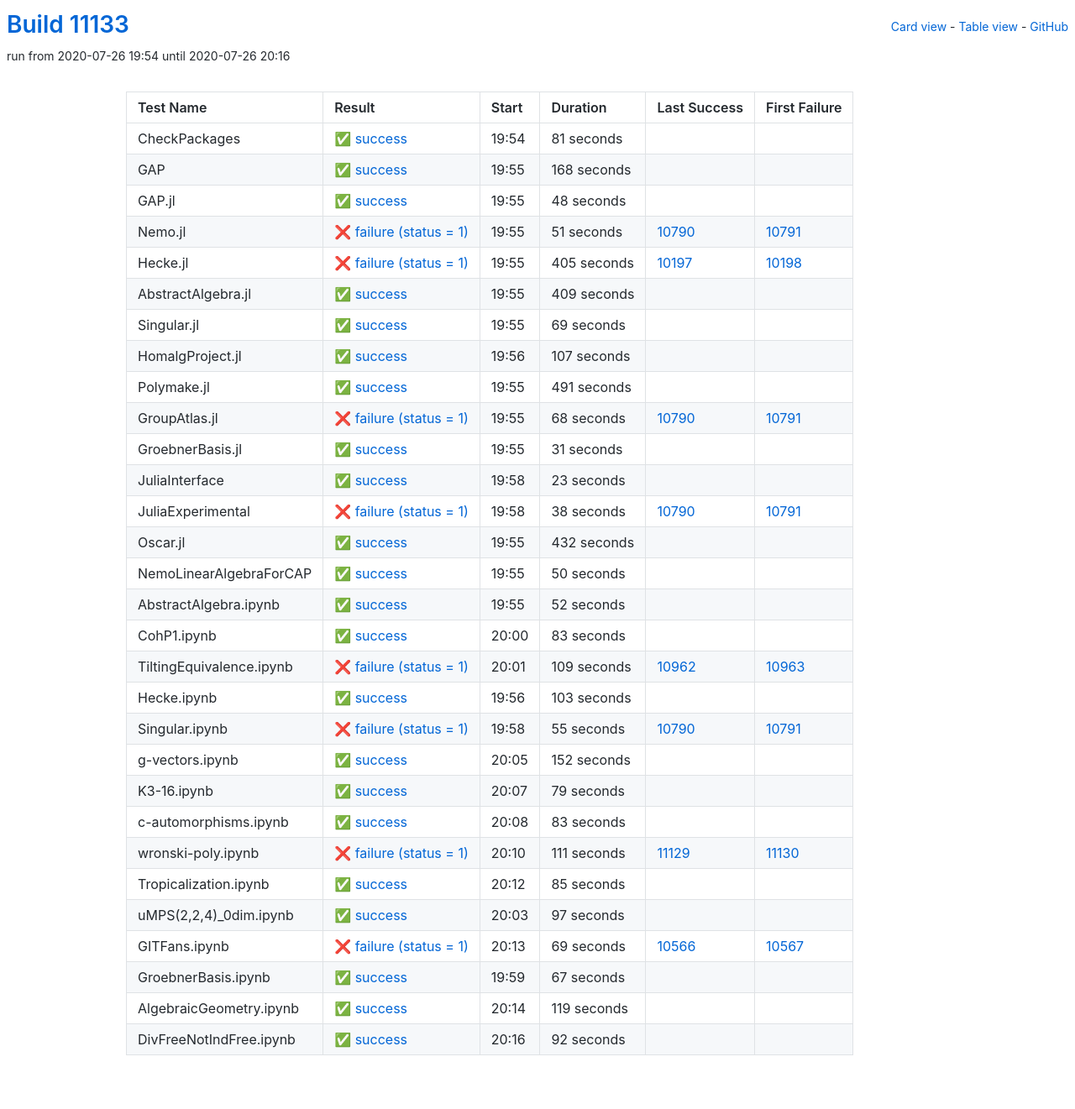
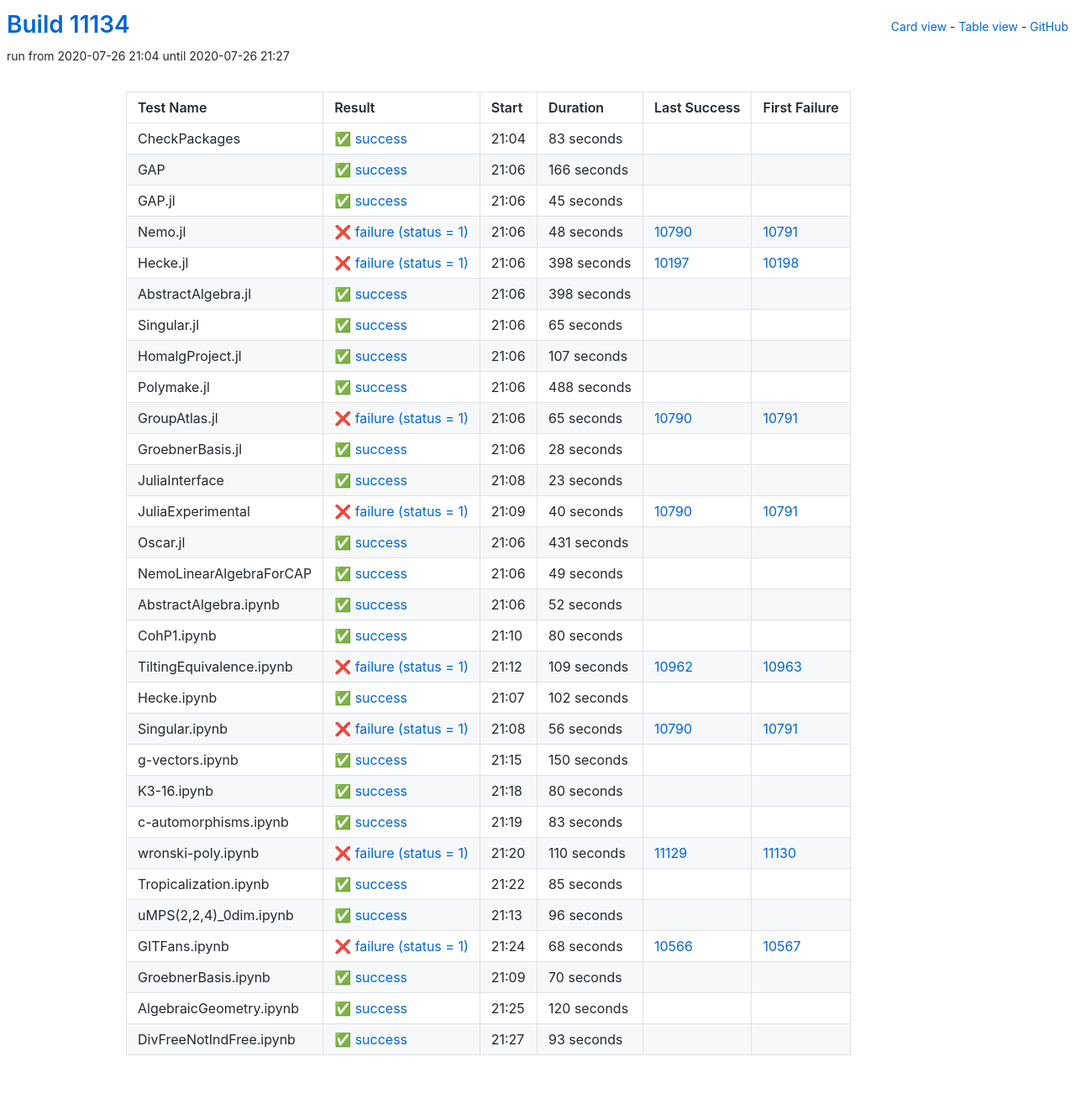
Before and after one commit to oscar-system/oscar-ci-status, a Jekyll site: the page built from table.html, in a window 1280 px wide. Shown: the whole page at 84% size. Built offline with Jekyll 4.4.1, drawn with Linux system fonts in a browser that asks for light colours.

Commit message:
Build #11134

```diff
--- a/_data/ci.yml
+++ b/_data/ci.yml
@@ -1,6 +1,6 @@
 ---
-build: 11133
-build_url: https://oscarci.mathematik.uni-kl.de/job/oscar/11133/
+build: 11134
+build_url: https://oscarci.mathematik.uni-kl.de/job/oscar/11134/
 job: oscar
 organization: oscar-system
 repo: oscar-ci-status
@@ -8,92 +8,92 @@
 tests:
 - name: CheckPackages
   id: checkpackages
-  log: https://oscarci.mathematik.uni-kl.de/job/oscar/11133/artifact/logs/build-11133/CheckPackages.log
-  start: 2020-07-26 19:54
+  log: https://oscarci.mathematik.uni-kl.de/job/oscar/11134/artifact/logs/build-11134/CheckPackages.log
+  start: 2020-07-26 21:04
   success: true
   exitcode: 0
   status: success
-  duration: 81
+  duration: 83
   last_success: false
   last_success_url:
   first_failure: false
   first_failure_url:
 - name: GAP
   id: gap
-  log: https://oscarci.mathematik.uni-kl.de/job/oscar/11133/artifact/logs/build-11133/GAP.log
-  start: 2020-07-26 19:55
+  log: https://oscarci.mathematik.uni-kl.de/job/oscar/11134/artifact/logs/build-11134/GAP.log
+  start: 2020-07-26 21:06
   success: true
   exitcode: 0
   status: success
-  duration: 168
+  duration: 166
   last_success: false
   last_success_url:
   first_failure: false
   first_failure_url:
 - name: GAP.jl
   id: gap-jl
-  log: https://oscarci.mathematik.uni-kl.de/job/oscar/11133/artifact/logs/build-11133/GAP.jl.log
-  start: 2020-07-26 19:55
+  log: https://oscarci.mathematik.uni-kl.de/job/oscar/11134/artifact/logs/build-11134/GAP.jl.log
+  start: 2020-07-26 21:06
   success: true
   exitcode: 0
   status: success
-  duration: 48
+  duration: 45
   last_success: false
   last_success_url:
   first_failure: false
   first_failure_url:
 - name: Nemo.jl
   id: nemo-jl
-  log: https://oscarci.mathematik.uni-kl.de/job/oscar/11133/artifact/logs/build-11133/Nemo.jl.log
-  start: 2020-07-26 19:55
+  log: https://oscarci.mathematik.uni-kl.de/job/oscar/11134/artifact/logs/build-11134/Nemo.jl.log
+  start: 2020-07-26 21:06
   success: false
   exitcode: 1
   status: failure
-  duration: 51
+  duration: 48
   last_success: 10790
   last_success_url: https://oscarci.mathematik.uni-kl.de/job/oscar/10790/
   first_failure: 10791
   first_failure_url: https://oscarci.mathematik.uni-kl.de/job/oscar/10791/
 - name: Hecke.jl
   id: hecke-jl
-  log: https://oscarci.mathematik.uni-kl.de/job/oscar/11133/artifact/logs/build-11133/Hecke.jl.log
-  start: 2020-07-26 19:55
+  log: https://oscarci.mathematik.uni-kl.de/job/oscar/11134/artifact/logs/build-11134/Hecke.jl.log
+  start: 2020-07-26 21:06
   success: false
   exitcode: 1
   status: failure
-  duration: 405
+  duration: 398
   last_success: 10197
   last_success_url: https://oscarci.mathematik.uni-kl.de/job/oscar/10197/
   first_failure: 10198
   first_failure_url: https://oscarci.mathematik.uni-kl.de/job/oscar/10198/
 - name: AbstractAlgebra.jl
   id: abstractalgebra-jl
-  log: https://oscarci.mathematik.uni-kl.de/job/oscar/11133/artifact/logs/build-11133/AbstractAlgebra.jl.log
-  start: 2020-07-26 19:55
+  log: https://oscarci.mathematik.uni-kl.de/job/oscar/11134/artifact/logs/build-11134/AbstractAlgebra.jl.log
+  start: 2020-07-26 21:06
   success: true
   exitcode: 0
   status: success
-  duration: 409
+  duration: 398
   last_success: false
   last_success_url:
   first_failure: false
   first_failure_url:
 - name: Singular.jl
   id: singular-jl
-  log: https://oscarci.mathematik.uni-kl.de/job/oscar/11133/artifact/logs/build-11133/Singular.jl.log
-  start: 2020-07-26 19:55
+  log: https://oscarci.mathematik.uni-kl.de/job/oscar/11134/artifact/logs/build-11134/Singular.jl.log
+  start: 2020-07-26 21:06
   success: true
   exitcode: 0
   status: success
-  duration: 69
+  duration: 65
   last_success: false
   last_success_url:
   first_failure: false
   first_failure_url:
 - name: HomalgProject.jl
   id: homalgproject-jl
-  log: https://oscarci.mathematik.uni-kl.de/job/oscar/11133/artifact/logs/build-11133/HomalgProject.jl.log
-  start: 2020-07-26 19:56
+  log: https://oscarci.mathematik.uni-kl.de/job/oscar/11134/artifact/logs/build-11134/HomalgProject.jl.log
+  start: 2020-07-26 21:06
   success: true
   exitcode: 0
   status: success
@@ -104,44 +104,44 @@
   first_failure_url:
 - name: Polymake.jl
   id: polymake-jl
-  log: https://oscarci.mathematik.uni-kl.de/job/oscar/11133/artifact/logs/build-11133/Polymake.jl.log
-  start: 2020-07-26 19:55
+  log: https://oscarci.mathematik.uni-kl.de/job/oscar/11134/artifact/logs/build-11134/Polymake.jl.log
+  start: 2020-07-26 21:06
   success: true
   exitcode: 0
   status: success
-  duration: 491
+  duration: 488
   last_success: false
   last_success_url:
   first_failure: false
   first_failure_url:
 - name: GroupAtlas.jl
   id: groupatlas-jl
-  log: https://oscarci.mathematik.uni-kl.de/job/oscar/11133/artifact/logs/build-11133/GroupAtlas.jl.log
-  start: 2020-07-26 19:55
+  log: https://oscarci.mathematik.uni-kl.de/job/oscar/11134/artifact/logs/build-11134/GroupAtlas.jl.log
+  start: 2020-07-26 21:06
   success: false
   exitcode: 1
   status: failure
-  duration: 68
+  duration: 65
   last_success: 10790
   last_success_url: https://oscarci.mathematik.uni-kl.de/job/oscar/10790/
   first_failure: 10791
   first_failure_url: https://oscarci.mathematik.uni-kl.de/job/oscar/10791/
 - name: GroebnerBasis.jl
   id: groebnerbasis-jl
-  log: https://oscarci.mathematik.uni-kl.de/job/oscar/11133/artifact/logs/build-11133/GroebnerBasis.jl.log
-  start: 2020-07-26 19:55
+  log: https://oscarci.mathematik.uni-kl.de/job/oscar/11134/artifact/logs/build-11134/GroebnerBasis.jl.log
+  start: 2020-07-26 21:06
   success: true
   exitcode: 0
   status: success
-  duration: 31
+  duration: 28
   last_success: false
   last_success_url:
   first_failure: false
   first_failure_url:
 - name: JuliaInterface
   id: juliainterface
-  log: https://oscarci.mathematik.uni-kl.de/job/oscar/11133/artifact/logs/build-11133/JuliaInterface.log
-  start: 2020-07-26 19:58
+  log: https://oscarci.mathematik.uni-kl.de/job/oscar/11134/artifact/logs/build-11134/JuliaInterface.log
+  start: 2020-07-26 21:08
   success: true
   exitcode: 0
   status: success
@@ -152,44 +152,44 @@
   first_failure_url:
 - name: JuliaExperimental
   id: juliaexperimental
-  log: https://oscarci.mathematik.uni-kl.de/job/oscar/11133/artifact/logs/build-11133/JuliaExperimental.log
-  start: 2020-07-26 19:58
+  log: https://oscarci.mathematik.uni-kl.de/job/oscar/11134/artifact/logs/build-11134/JuliaExperimental.log
+  start: 2020-07-26 21:09
   success: false
   exitcode: 1
   status: failure
-  duration: 38
+  duration: 40
   last_success: 10790
   last_success_url: https://oscarci.mathematik.uni-kl.de/job/oscar/10790/
   first_failure: 10791
   first_failure_url: https://oscarci.mathematik.uni-kl.de/job/oscar/10791/
 - name: Oscar.jl
   id: oscar-jl
-  log: https://oscarci.mathematik.uni-kl.de/job/oscar/11133/artifact/logs/build-11133/Oscar.jl.log
-  start: 2020-07-26 19:55
+  log: https://oscarci.mathematik.uni-kl.de/job/oscar/11134/artifact/logs/build-11134/Oscar.jl.log
+  start: 2020-07-26 21:06
   success: true
   exitcode: 0
   status: success
-  duration: 432
+  duration: 431
   last_success: false
   last_success_url:
   first_failure: false
   first_failure_url:
 - name: NemoLinearAlgebraForCAP
   id: nemolinearalgebraforcap
-  log: https://oscarci.mathematik.uni-kl.de/job/oscar/11133/artifact/logs/build-11133/NemoLinearAlgebraForCAP.log
-  start: 2020-07-26 19:55
+  log: https://oscarci.mathematik.uni-kl.de/job/oscar/11134/artifact/logs/build-11134/NemoLinearAlgebraForCAP.log
+  start: 2020-07-26 21:06
   success: true
   exitcode: 0
   status: success
-  duration: 50
+  duration: 49
   last_success: false
   last_success_url:
   first_failure: false
   first_failure_url:
 - name: AbstractAlgebra.ipynb
   id: abstractalgebra-ipynb
-  log: https://oscarci.mathematik.uni-kl.de/job/oscar/11133/artifact/logs/build-11133/AbstractAlgebra.ipynb.log
-  start: 2020-07-26 19:55
+  log: https://oscarci.mathematik.uni-kl.de/job/oscar/11134/artifact/logs/build-11134/AbstractAlgebra.ipynb.log
+  start: 2020-07-26 21:06
   success: true
   exitcode: 0
   status: success
@@ -200,20 +200,20 @@
   first_failure_url:
 - name: CohP1.ipynb
   id: cohp1-ipynb
-  log: https://oscarci.mathematik.uni-kl.de/job/oscar/11133/artifact/logs/build-11133/CohP1.ipynb.log
-  start: 2020-07-26 20:00
+  log: https://oscarci.mathematik.uni-kl.de/job/oscar/11134/artifact/logs/build-11134/CohP1.ipynb.log
+  start: 2020-07-26 21:10
   success: true
   exitcode: 0
   status: success
-  duration: 83
+  duration: 80
   last_success: false
   last_success_url:
   first_failure: false
   first_failure_url:
 - name: TiltingEquivalence.ipynb
   id: tiltingequivalence-ipynb
-  log: https://oscarci.mathematik.uni-kl.de/job/oscar/11133/artifact/logs/build-11133/TiltingEquivalence.ipynb.log
-  start: 2020-07-26 20:01
+  log: https://oscarci.mathematik.uni-kl.de/job/oscar/11134/artifact/logs/build-11134/TiltingEquivalence.ipynb.log
+  start: 2020-07-26 21:12
   success: false
   exitcode: 1
   status: failure
@@ -224,56 +224,56 @@
   first_failure_url: https://oscarci.mathematik.uni-kl.de/job/oscar/10963/
 - name: Hecke.ipynb
   id: hecke-ipynb
-  log: https://oscarci.mathematik.uni-kl.de/job/oscar/11133/artifact/logs/build-11133/Hecke.ipynb.log
-  start: 2020-07-26 19:56
+  log: https://oscarci.mathematik.uni-kl.de/job/oscar/11134/artifact/logs/build-11134/Hecke.ipynb.log
+  start: 2020-07-26 21:07
   success: true
   exitcode: 0
   status: success
-  duration: 103
+  duration: 102
   last_success: false
   last_success_url:
   first_failure: false
   first_failure_url:
 - name: Singular.ipynb
   id: singular-ipynb
-  log: https://oscarci.mathematik.uni-kl.de/job/oscar/11133/artifact/logs/build-11133/Singular.ipynb.log
-  start: 2020-07-26 19:58
+  log: https://oscarci.mathematik.uni-kl.de/job/oscar/11134/artifact/logs/build-11134/Singular.ipynb.log
+  start: 2020-07-26 21:08
   success: false
   exitcode: 1
   status: failure
-  duration: 55
+  duration: 56
   last_success: 10790
   last_success_url: https://oscarci.mathematik.uni-kl.de/job/oscar/10790/
   first_failure: 10791
   first_failure_url: https://oscarci.mathematik.uni-kl.de/job/oscar/10791/
 - name: g-vectors.ipynb
   id: g-vectors-ipynb
-  log: https://oscarci.mathematik.uni-kl.de/job/oscar/11133/artifact/logs/build-11133/g-vectors.ipynb.log
-  start: 2020-07-26 20:05
+  log: https://oscarci.mathematik.uni-kl.de/job/oscar/11134/artifact/logs/build-11134/g-vectors.ipynb.log
+  start: 2020-07-26 21:15
   success: true
   exitcode: 0
   status: success
-  duration: 152
+  duration: 150
   last_success: false
   last_success_url:
   first_failure: false
   first_failure_url:
 - name: K3-16.ipynb
   id: k3-16-ipynb
-  log: https://oscarci.mathematik.uni-kl.de/job/oscar/11133/artifact/logs/build-11133/K3-16.ipynb.log
-  start: 2020-07-26 20:07
+  log: https://oscarci.mathematik.uni-kl.de/job/oscar/11134/artifact/logs/build-11134/K3-16.ipynb.log
+  start: 2020-07-26 21:18
   success: true
   exitcode: 0
   status: success
-  duration: 79
+  duration: 80
   last_success: false
   last_success_url:
   first_failure: false
   first_failure_url:
 - name: c-automorphisms.ipynb
   id: c-automorphisms-ipynb
-  log: https://oscarci.mathematik.uni-kl.de/job/oscar/11133/artifact/logs/build-11133/c-automorphisms.ipynb.log
-  start: 2020-07-26 20:08
+  log: https://oscarci.mathematik.uni-kl.de/job/oscar/11134/artifact/logs/build-11134/c-automorphisms.ipynb.log
+  start: 2020-07-26 21:19
   success: true
   exitcode: 0
   status: success
@@ -284,20 +284,20 @@
   first_failure_url:
 - name: wronski-poly.ipynb
   id: wronski-poly-ipynb
-  log: https://oscarci.mathematik.uni-kl.de/job/oscar/11133/artifact/logs/build-11133/wronski-poly.ipynb.log
-  start: 2020-07-26 20:10
+  log: https://oscarci.mathematik.uni-kl.de/job/oscar/11134/artifact/logs/build-11134/wronski-poly.ipynb.log
+  start: 2020-07-26 21:20
   success: false
   exitcode: 1
   status: failure
-  duration: 111
+  duration: 110
   last_success: 11129
   last_success_url: https://oscarci.mathematik.uni-kl.de/job/oscar/11129/
   first_failure: 11130
   first_failure_url: https://oscarci.mathematik.uni-kl.de/job/oscar/11130/
 - name: Tropicalization.ipynb
   id: tropicalization-ipynb
-  log: https://oscarci.mathematik.uni-kl.de/job/oscar/11133/artifact/logs/build-11133/Tropicalization.ipynb.log
-  start: 2020-07-26 20:12
+  log: https://oscarci.mathematik.uni-kl.de/job/oscar/11134/artifact/logs/build-11134/Tropicalization.ipynb.log
+  start: 2020-07-26 21:22
   success: true
   exitcode: 0
   status: success
@@ -308,60 +308,60 @@
   first_failure_url:
 - name: uMPS(2,2,4)_0dim.ipynb
   id: umps-2-2-4-0dim-ipynb
-  log: https://oscarci.mathematik.uni-kl.de/job/oscar/11133/artifact/logs/build-11133/uMPS-2-2-4-_0dim.ipynb.log
-  start: 2020-07-26 20:03
+  log: https://oscarci.mathematik.uni-kl.de/job/oscar/11134/artifact/logs/build-11134/uMPS-2-2-4-_0dim.ipynb.log
+  start: 2020-07-26 21:13
   success: true
   exitcode: 0
   status: success
-  duration: 97
+  duration: 96
   last_success: false
   last_success_url:
   first_failure: false
   first_failure_url:
 - name: GITFans.ipynb
   id: gitfans-ipynb
-  log: https://oscarci.mathematik.uni-kl.de/job/oscar/11133/artifact/logs/build-11133/GITFans.ipynb.log
-  start: 2020-07-26 20:13
+  log: https://oscarci.mathematik.uni-kl.de/job/oscar/11134/artifact/logs/build-11134/GITFans.ipynb.log
+  start: 2020-07-26 21:24
   success: false
   exitcode: 1
   status: failure
-  duration: 69
+  duration: 68
   last_success: 10566
   last_success_url: https://oscarci.mathematik.uni-kl.de/job/oscar/10566/
   first_failure: 10567
   first_failure_url: https://oscarci.mathematik.uni-kl.de/job/oscar/10567/
 - name: GroebnerBasis.ipynb
   id: groebnerbasis-ipynb
-  log: https://oscarci.mathematik.uni-kl.de/job/oscar/11133/artifact/logs/build-11133/GroebnerBasis.ipynb.log
-  start: 2020-07-26 19:59
+  log: https://oscarci.mathematik.uni-kl.de/job/oscar/11134/artifact/logs/build-11134/GroebnerBasis.ipynb.log
+  start: 2020-07-26 21:09
   success: true
   exitcode: 0
   status: success
-  duration: 67
+  duration: 70
   last_success: false
   last_success_url:
   first_failure: false
   first_failure_url:
 - name: AlgebraicGeometry.ipynb
   id: algebraicgeometry-ipynb
-  log: https://oscarci.mathematik.uni-kl.de/job/oscar/11133/artifact/logs/build-11133/AlgebraicGeometry.ipynb.log
-  start: 2020-07-26 20:14
+  log: https://oscarci.mathematik.uni-kl.de/job/oscar/11134/artifact/logs/build-11134/AlgebraicGeometry.ipynb.log
+  start: 2020-07-26 21:25
   success: true
   exitcode: 0
   status: success
-  duration: 119
+  duration: 120
   last_success: false
   last_success_url:
   first_failure: false
   first_failure_url:
 - name: DivFreeNotIndFree.ipynb
   id: divfreenotindfree-ipynb
-  log: https://oscarci.mathematik.uni-kl.de/job/oscar/11133/artifact/logs/build-11133/DivFreeNotIndFree.ipynb.log
-  start: 2020-07-26 20:16
+  log: https://oscarci.mathematik.uni-kl.de/job/oscar/11134/artifact/logs/build-11134/DivFreeNotIndFree.ipynb.log
+  start: 2020-07-26 21:27
   success: true
   exitcode: 0
   status: success
-  duration: 92
+  duration: 93
   last_success: false
   last_success_url:
   first_failure: false
```
Also changed, not shown: README.md.
